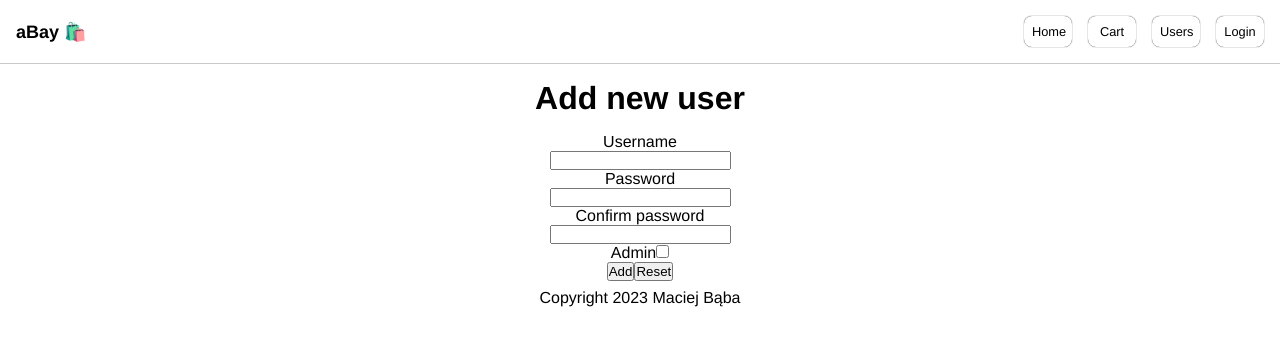
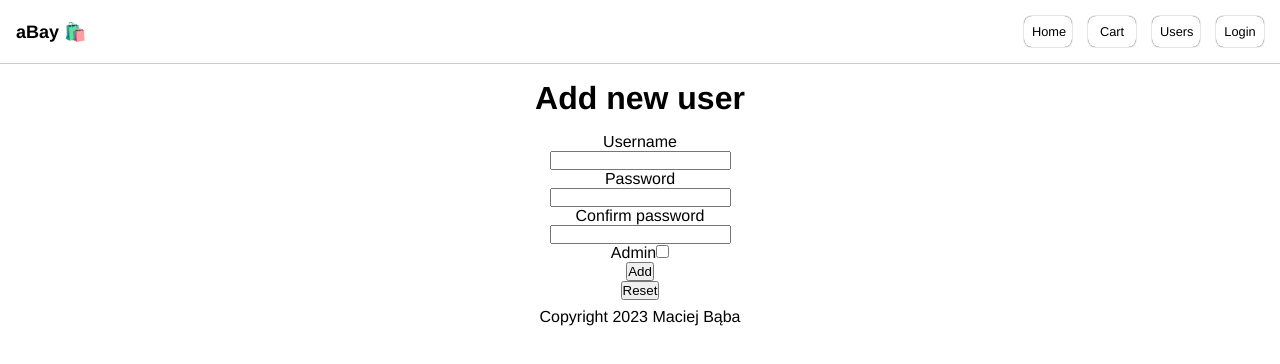
Before and after one commit to maciejbaba/mern-ecommerce, a React (Create React App) app: page /users/newUser in a window 1280 px wide. Shown: the top 364 px of the page. Built offline with nearby package versions, Linux system fonts and the light colour scheme; no server answers; the HTML template or start-up script is replaced by a standard one.

Commit message:
add todo, delete div

```diff
--- a/src/features/users/NewUser.js
+++ b/src/features/users/NewUser.js
@@ -48,17 +48,16 @@ const NewUser = () => {
             onChange={() => setIsAdmin(!isAdmin)}
           />
         </div>
-        <div>
         <button
           onClick={(e) => {
             e.preventDefault();
+            // should validate the form here and be awaited
             addNewUser({ username, password, isAdmin });
           }}
         >
           Add
         </button>
         <button type="reset">Reset</button>
-        </div>
       </form>
     </main>
   );
```
Lines whose indentation alone changed are shown as unchanged.
